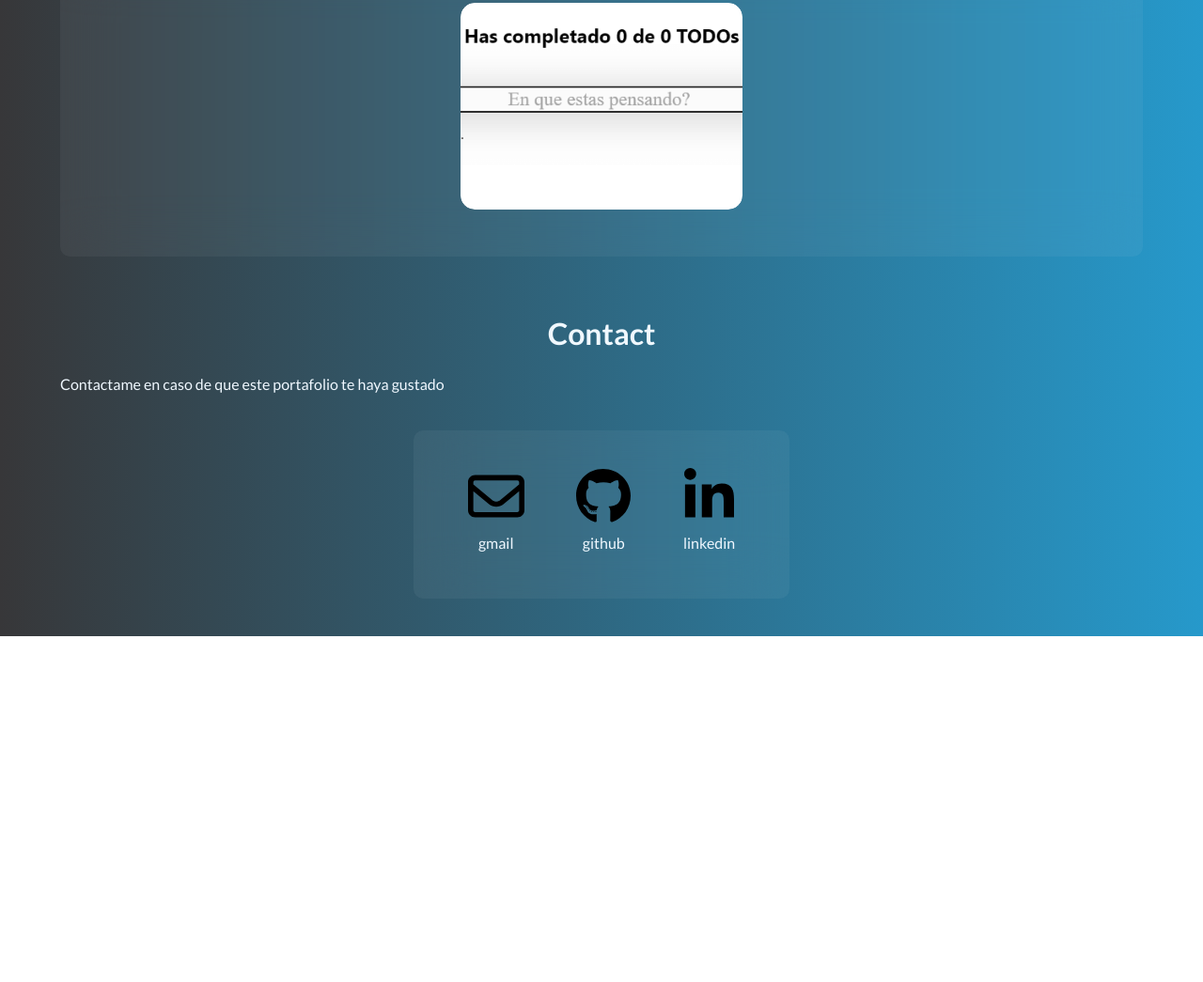
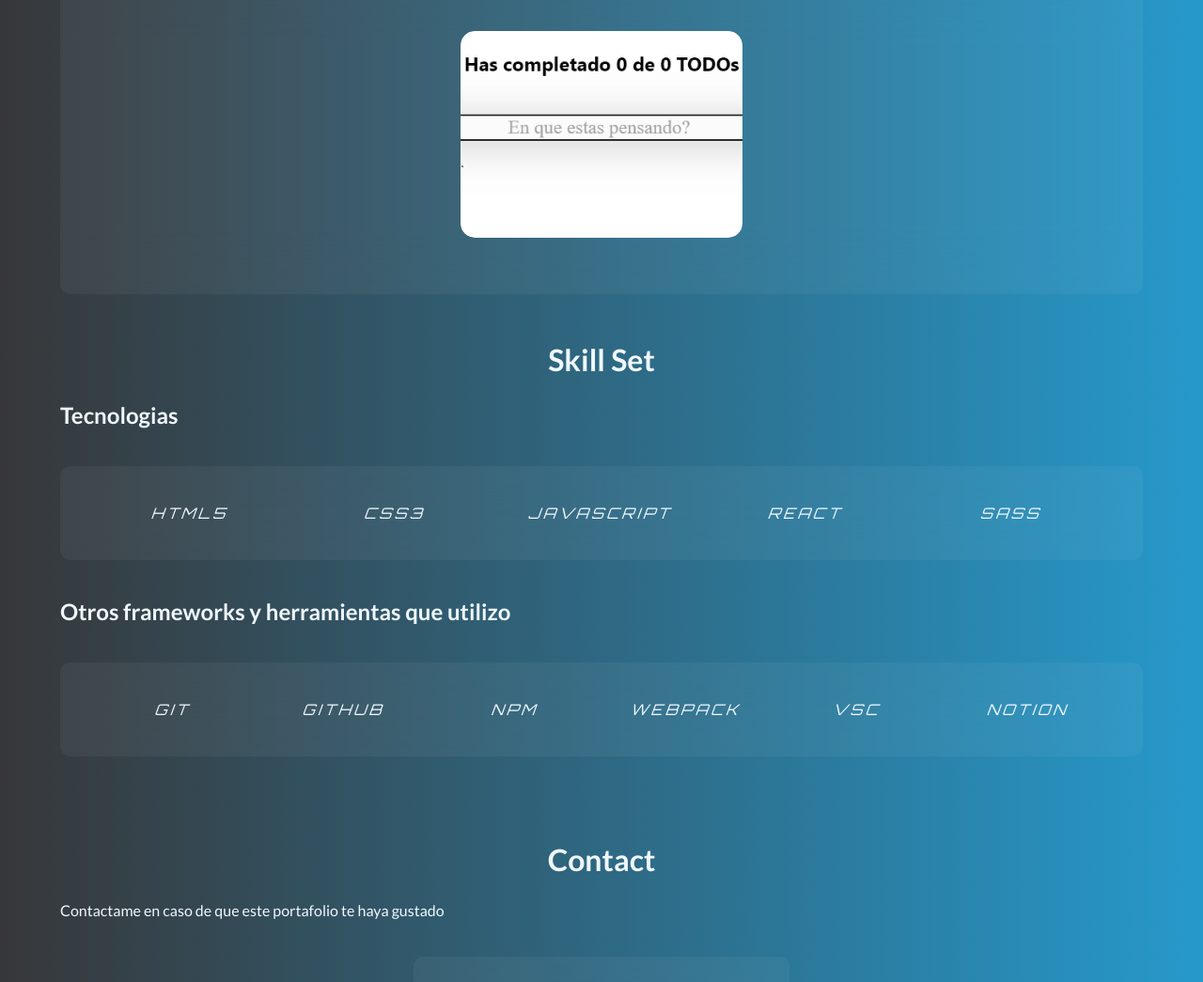
Before and after one commit to jonathanbarsky/portafolio-personal, a website: page index.html in a window 1280 px wide. Shown: the part 1397-2442 px from the top of the page at 94% size. Before the commit the page ends 2074 px from the top, so only its background shows below. Drawn offline with Linux system fonts and the light colour scheme.

Commit message:
agregue las tecnologias y otras herramientas que utilizo a la seccion de skill set

```diff
--- a/index.html
+++ b/index.html
@@ -6,6 +6,9 @@
     <meta name="viewport" content="width=device-width, initial-scale=1.0">
     <link rel="preconnect" href="https://fonts.googleapis.com"><link rel="preconnect" href="https://fonts.gstatic.com" crossorigin><link href="https://fonts.googleapis.com/css2?family=Lato:wght@400;700&display=swap" rel="stylesheet">
     <link rel="stylesheet" href="./src/styles/dist/main.css">
+    <!-- <link rel="stylesheet" href="https://fonts.googleapis.com/css2?family=Material+Symbols+Outlined:opsz,wght,FILL,GRAD@20..48,100..700,0..1,-50..200" />
+    <link rel="stylesheet" href="https://fonts.googleapis.com/css2?family=Material+Symbols+Outlined:opsz,wght,FILL,GRAD@20..48,100..700,0..1,-50..200" /> -->
+    <link href="https://fonts.googleapis.com/css2?family=Lato:wght@400;700&family=Orbitron&display=swap" rel="stylesheet">
     <title>Barsky Jonathan</title>
 </head>
 <body>
@@ -67,7 +70,7 @@
                 </div>
                 <div id="project-2" class="projects_item">
                     <figure class="projects_item-figure">
-                        <img class="projects_item-img" loading="lazy" src="./src/images/the-movidb.png" alt="project the movie db">
+                        <img class="projects_item-img" loading="lazy" src="./src/images/the-moviedb.png" alt="project the movie db">
                         <figcaption></figcaption>
                     </figure>
                     <div class="projects_item-data">
@@ -143,10 +146,23 @@
             </div>
         </section>
         <section id="skillSet" class="skill-set">
-            <ul>
-                <li>
-                    <img src="" alt="">
-                </li>
+            <h2 class="skill-set_title">Skill Set</h2>
+            <h3 class="skill-set_subtitle">Tecnologias</h3>
+            <ul class="skill-set_list">
+                <li class="skill-set_list-item">html5</li>
+                <li class="skill-set_list-item">css3</li>
+                <li class="skill-set_list-item">javascript</li>
+                <li class="skill-set_list-item">react</li>
+                <li class="skill-set_list-item">sass</li>
+            </ul>
+            <h3 class="skill-set_subtitle">Otros frameworks y herramientas que utilizo</h3>
+            <ul class="skill-set_list">
+                <li class="skill-set_list-item">git</li>
+                <li class="skill-set_list-item">github</li>
+                <li class="skill-set_list-item">npm</li>
+                <li class="skill-set_list-item">webpack</li>
+                <li class="skill-set_list-item">vsc</li>
+                <li class="skill-set_list-item">notion</li>
             </ul>
         </section>
         <section id="contact" class="contact">
--- a/src/index.js
+++ b/src/index.js
@@ -1,6 +1,5 @@
 const iconMenu = document.querySelector(".header_nav-icon");
 const navList = document.querySelector(".header_nav-list");
-const projectsContainer = document.querySelector("#projects");
 const projecto1 = document.querySelector("#projecto-1");
 const projecto2 = document.querySelector("#projecto-2");
 const projecto3 = document.querySelector("#projecto-3");
@@ -16,3 +15,62 @@ iconMenu.addEventListener("click", () => {
         navList.classList.add("inactive");
     }
 })
+
+// let options = {
+//     root: document.querySelector('#scrollArea'),
+//     rootMargin: '0px',
+//     threshold: 1.0
+// }
+
+// let observer = new IntersectionObserver(funcionobservadora, options);
+
+// let target = projectsContainer
+// observer.observe(projectsContainer);
+
+// let funcionobservadora = (entries, observer) => {
+//     entries.forEach((entry) => {
+
+//     });
+// }
+
+window.addEventListener("load", (event) => {
+    const projectsContainer = document.querySelector("#projects");
+
+createObserver();
+}, false);
+
+function createObserver() {
+let observer;
+
+let options = {
+    root: null,
+    rootMargin: "0px",
+    threshold: buildThresholdList()
+};
+
+observer = new IntersectionObserver(handleIntersect, options);
+observer.observe(projectsContainer);
+}
+function buildThresholdList() {
+    let thresholds = [];
+    let numSteps = 20;
+
+for (let i=1.0; i<=numSteps; i++) {
+    let ratio = i/numSteps;
+    thresholds.push(ratio);
+}
+
+thresholds.push(0);
+return thresholds;
+}
+function handleIntersect(entries, observer) {
+    entries.forEach((entry) => {
+    if (entry.intersectionRatio > prevRatio) {
+    entry.target.style.backgroundColor = increasingColor.replace("ratio", entry.intersectionRatio);
+    } else {
+    entry.target.style.backgroundColor = decreasingColor.replace("ratio", entry.intersectionRatio);
+    }
+
+    prevRatio = entry.intersectionRatio;
+});
+}
--- a/src/styles/components/_global.scss
+++ b/src/styles/components/_global.scss
@@ -97,4 +97,3 @@ a{
 .active{
     display: flex;
 }
-// background: linear-gradient(to top, rgba(0, 0, 0, 0.2) 0%, rgba(0, 0, 0, 0) 100%);
--- a/src/styles/components/_projects.scss
+++ b/src/styles/components/_projects.scss
@@ -22,7 +22,7 @@
         width: 100%;
         height: auto;
         display: grid;
-        padding: 10px;
+        padding: 20px;
         place-items: center;
         grid-template-columns: repeat(auto-fit, minmax(220px, 1fr));
         grid-auto-rows: 300px;
--- /dev/null
+++ b/src/styles/components/_skill-set.scss
@@ -0,0 +1,41 @@
+.skill-set{
+    width: 90%;
+    display: flex;
+    flex-direction: column;
+    margin: 0 auto;
+    .skill-set_title{
+        text-align: center;
+        margin: 50px 0 25px 0;
+        font-size: $font-title;
+    }
+    .skill-set_subtitle{
+        font-size: $font-subtitle;
+    }
+    .skill-set_list{
+        width: 100%;
+        display: grid;
+        grid-template-columns: repeat(auto-fit, minmax(150px, 1fr));
+        grid-auto-rows: 40px;
+        padding: 30px;
+        margin: 40px 0;
+        border-radius: $border-main;
+        @include glass;
+    }
+    .skill-set_list-item{
+        text-align: center;
+        align-self: center;
+        font-size: $font-paragraph;
+        font-family: 'Orbitron', sans-serif;
+        text-transform: uppercase;
+        letter-spacing: 3px;
+        transform: skewX(-20deg);
+        transition: transform 0.4s ease-in-out;
+    }
+}
+@media(min-width: 760px){
+    .skill-set{
+        .skill-set_list:hover{
+            box-shadow: 0 0 20px $color-claro;
+        }
+    }
+}
--- a/src/styles/main.scss
+++ b/src/styles/main.scss
@@ -4,3 +4,4 @@
 @import "./components/perfil";
 @import "./components/projects";
 @import "./components/contact";
+@import "./components//skill-set";
```
Also changed, not shown: src/dist/index.dev.js, src/images/the-movidb.png (deleted), src/images/the-moviedb.png (added), src/styles/components/dist/_skill-set.css (added), src/styles/dist/main.css.
